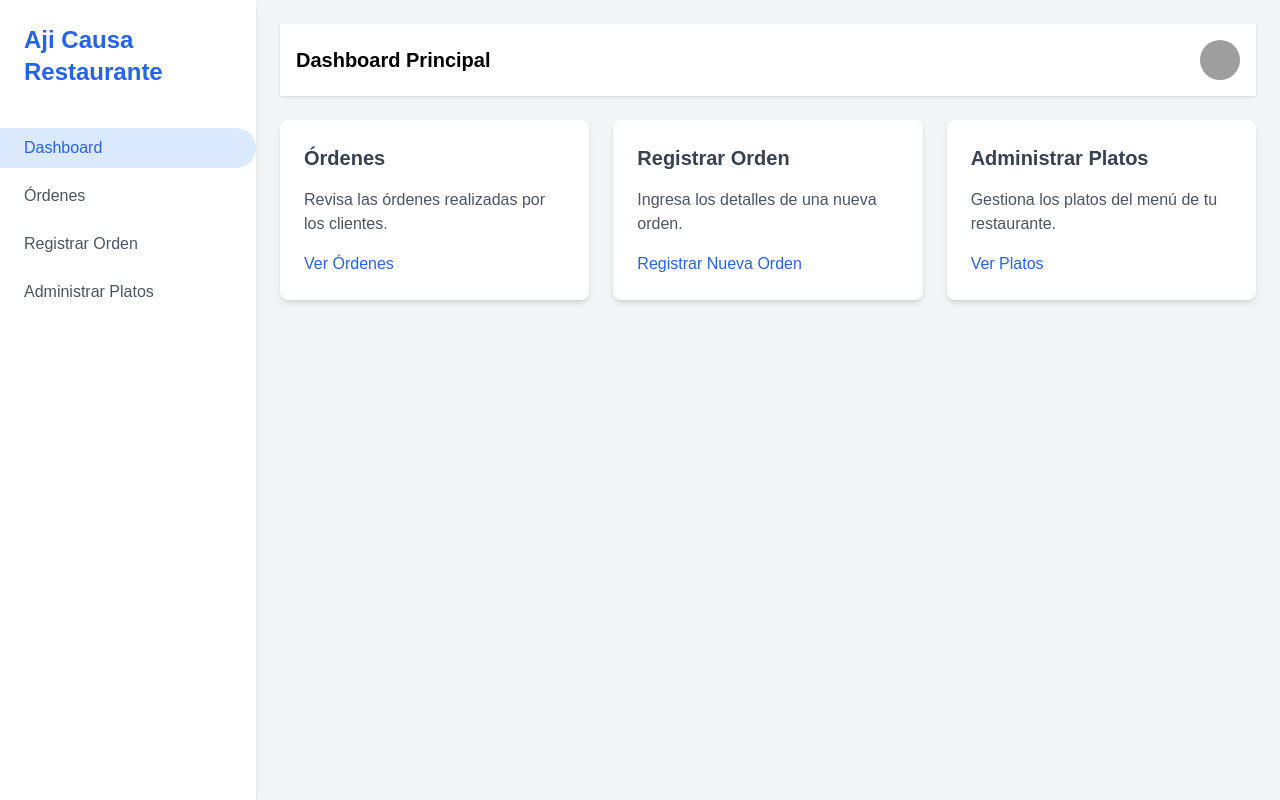
After one commit to asdfqwdqwdsfdasdf/sistema-restaurante-aji-causa, a PHP site: page / in a window 1280 px wide. The commit adds this page. Run offline with PHP 8.4, Linux system fonts and the light colour scheme; data that the repository does not hold is empty; some libraries are stand-ins or nearby versions; grey boxes are pictures that could not be loaded.

Commit message:
dashboard and docker connection fixed

```diff
--- a/sistema-admnistracion/docker-compose.yml
+++ b/sistema-admnistracion/docker-compose.yml
@@ -28,7 +28,7 @@ services:
     # Configuración de puertos: el contenedor apache expone el puerto 80,
     # que será mapeado al puerto 8080 del host.
     ports:
-      - "8080:80"
+      - "8000:80"
 
     # Volúmenes para compartir archivos entre el contenedor y el host.
     volumes:
--- a/sistema-admnistracion/public/API/conexion/Conexion.php
+++ b/sistema-admnistracion/public/API/conexion/Conexion.php
@@ -4,14 +4,16 @@ define('DB_SERVER', 'mysql');
 define('DB_USERNAME', 'user1');
 define('DB_PASSWORD', 'passwd');
 define('DB_NAME', 'restaurante');
-
+define('DB_PORT', 3306);  // Puerto de la base de datos MySQL (por defecto 3306)
 class Conexion {
     public static function conectar() {
         $host = DB_SERVER;
         $db = DB_NAME;
         $user = DB_USERNAME;
         $pass = DB_PASSWORD;
-        $dsn = "mysql:host=$host;dbname=$db;charset=utf8mb4";
+        $port = DB_PORT;
+
+        $dsn = "mysql:host=$host;port=$port;dbname=$db;charset=utf8mb4";  // Agregar el puerto a la cadena DSN
 
         try {
             return new PDO($dsn, $user, $pass, [
--- a/sistema-admnistracion/public/config.php
+++ b/sistema-admnistracion/public/config.php
@@ -3,9 +3,10 @@ define('DB_SERVER', 'mysql');
 define('DB_USERNAME', 'user1');
 define('DB_PASSWORD', 'passwd');
 define('DB_NAME', 'restaurante');
+define('DB_PORT', 3306);  // Puerto de la base de datos MySQL (3307 en este caso)
 
 // Attempt to connect to mysql database
-$link = mysqli_connect(DB_SERVER, DB_USERNAME, DB_PASSWORD, DB_NAME);
+$link = mysqli_connect(DB_SERVER, DB_USERNAME, DB_PASSWORD, DB_NAME, DB_PORT);
 
 // Check connection
 if($link === false){
--- /dev/null
+++ b/sistema-admnistracion/public/index.php
@@ -0,0 +1,72 @@
+<?php
+// Conexión a la base de datos (opcional, si se necesita alguna consulta en el dashboard)
+$conexion = new mysqli("mysql", "user1", "passwd", "restaurante");
+$conexion->set_charset("utf8");
+
+if ($conexion->connect_error) {
+  die("Error de conexión: " . $conexion->connect_error);
+}
+
+// Aquí podrías hacer consultas si deseas mostrar información dinámica en el dashboard (opcional)
+
+// Cerrar la conexión al final si no es necesaria más información
+$conexion->close();
+?>
+<!DOCTYPE html>
+<html lang="es">
+<head>
+  <meta charset="UTF-8">
+  <title>Dashboard Principal</title>
+  <script src="https://cdn.tailwindcss.com"></script>
+  <style>
+    body { font-family: 'Montserrat', sans-serif; }
+  </style>
+</head>
+<body class="bg-gray-100">
+  <div class="flex h-screen">
+    <!-- Sidebar -->
+    <aside class="w-64 bg-white shadow-md flex flex-col">
+      <div class="p-6 text-2xl font-bold text-blue-600">Aji Causa Restaurante</div>
+      <nav class="mt-4 flex flex-col gap-2">
+        <a href="index.php" class="px-6 py-2 text-blue-600 bg-blue-100 rounded-r-full font-medium">Dashboard</a>
+        <a href="views/index.php" class="px-6 py-2 text-gray-600 hover:bg-blue-100 rounded-r-full">Órdenes</a>
+        <a href="views/registrar_orden.php" class="px-6 py-2 text-gray-600 hover:bg-blue-100 rounded-r-full">Registrar Orden</a>
+        <a href="views/admin_platos.php" class="px-6 py-2 text-gray-600 hover:bg-blue-100 rounded-r-full">Administrar Platos</a>
+      </nav>
+    </aside>
+
+    <!-- Main Content -->
+    <main class="flex-1 flex flex-col overflow-auto p-6">
+      <!-- Top Bar -->
+      <div class="flex justify-between items-center bg-white p-4 shadow">
+        <h1 class="text-xl font-semibold">Dashboard Principal</h1>
+        <img src="https://i.pravatar.cc/40" class="rounded-full w-10 h-10" alt="Usuario">
+      </div>
+
+      <!-- Dashboard Content -->
+      <div class="mt-6 grid grid-cols-1 sm:grid-cols-2 md:grid-cols-3 gap-6">
+        <!-- Card 1: Órdenes -->
+        <div class="bg-white p-6 rounded-lg shadow-md hover:shadow-xl transition">
+          <h2 class="text-xl font-semibold text-gray-700 mb-4">Órdenes</h2>
+          <p class="text-gray-600">Revisa las órdenes realizadas por los clientes.</p>
+          <a href="views/index.php" class="mt-4 inline-block text-blue-600 hover:text-blue-800">Ver Órdenes</a>
+        </div>
+
+        <!-- Card 2: Registrar Orden -->
+        <div class="bg-white p-6 rounded-lg shadow-md hover:shadow-xl transition">
+          <h2 class="text-xl font-semibold text-gray-700 mb-4">Registrar Orden</h2>
+          <p class="text-gray-600">Ingresa los detalles de una nueva orden.</p>
+          <a href="views/registrar_orden.php" class="mt-4 inline-block text-blue-600 hover:text-blue-800">Registrar Nueva Orden</a>
+        </div>
+
+        <!-- Card 3: Administrar Platos -->
+        <div class="bg-white p-6 rounded-lg shadow-md hover:shadow-xl transition">
+          <h2 class="text-xl font-semibold text-gray-700 mb-4">Administrar Platos</h2>
+          <p class="text-gray-600">Gestiona los platos del menú de tu restaurante.</p>
+          <a href="views/admin_platos.php" class="mt-4 inline-block text-blue-600 hover:text-blue-800">Ver Platos</a>
+        </div>
+      </div>
+    </main>
+  </div>
+</body>
+</html>
--- a/sistema-admnistracion/public/views/toggle_disponibilidad.php
+++ b/sistema-admnistracion/public/views/toggle_disponibilidad.php
@@ -1,6 +1,6 @@
 <?php
 if ($_SERVER["REQUEST_METHOD"] === "POST") {
-    $conexion = new mysqli("localhost", "root", "", "restaurante");
+    $conexion = new mysqli("mysql", "user1", "passwd", "restaurante");
     $conexion->set_charset("utf8");
 
     $id_plato = $_POST['id_plato'];
```
Also changed, not shown: sistema-admnistracion/public/views/actualizar_plato.php (+16 -3 lines), sistema-admnistracion/public/views/admin_platos.php (+8 -5 lines), landing-page/views/layout/default/js/jquery.js, 1 other file.
